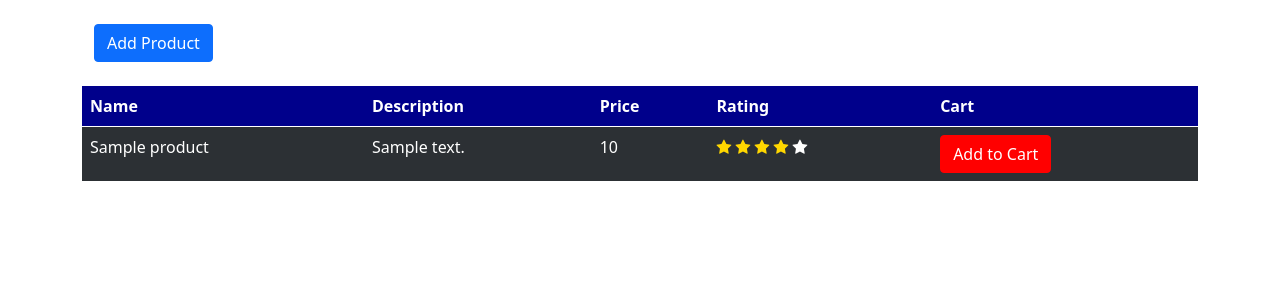
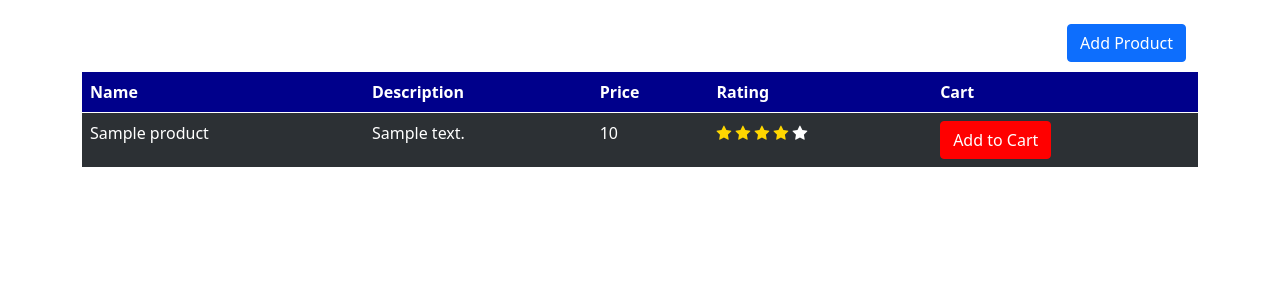
Before and after one commit to baig89/onlinestore, a Node server app: page / in a window 1280 px wide. Shown: the part 106-406 px from the top of the page. Run offline with Node 20, Linux system fonts and the light colour scheme; tables that the repository leaves empty hold one stand-in row (values such as "Sample post"); some libraries are stand-ins or nearby versions.

Commit message:
Update index.pug

```diff
--- a/views/index.pug
+++ b/views/index.pug
@@ -5,7 +5,7 @@ block content
       h3 Welcome #{user.name}
     br
     .container
-      a(href="/add").btn.btn-primary(style="float:center", color: #4169E1) Add Product
+      a(href="/add").btn.btn-primary(style="float:right") Add Product
       br
     br
     table.table.table-striped.table-hover.table-dark.align-items-center
```
